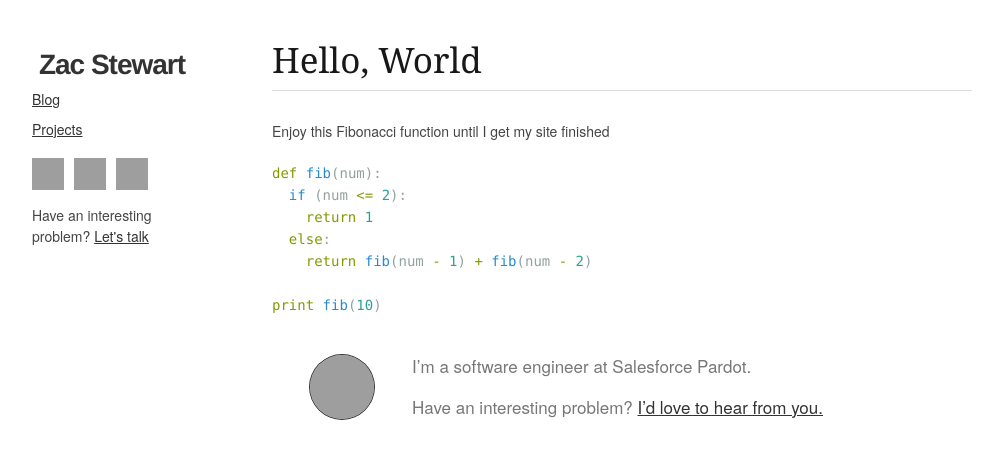
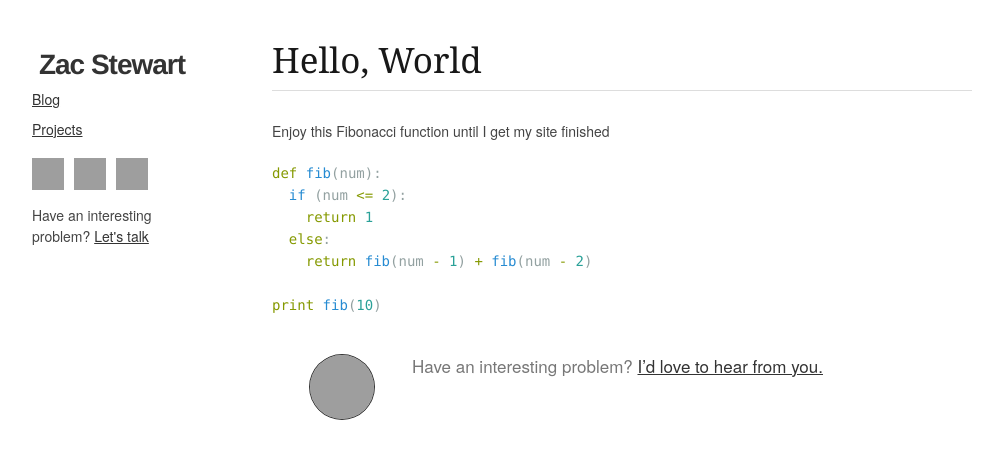
Before and after one commit to zacstewart/zacstewart.github.io, a Jekyll site: the page built from _posts/2011-06-11-hello,-world.md, in a window 1280 px wide, cut to the strip 0-459 px from the top of the page. Shown: the whole strip, without its empty margins (138-1141 px from the left). Built offline with Jekyll 4.4.1, drawn with Linux system fonts in a browser that asks for light colours; comment, search, counter and statistics services are not loaded; grey boxes are pictures that could not be loaded.

Commit message:
Remove Sfdc ref. RIP

```diff
--- a/_includes/short-bio.html
+++ b/_includes/short-bio.html
@@ -3,8 +3,6 @@
     <img src="http://gravatar.com/avatar/c5e99d5ecfaab30b92d9a7cdb34e0e33?s=64" alt="Zac Stewart" id="avatar">
   </div>
   <div class="columns omega ten">
-    <p>I’m a software engineer at Salesforce Pardot.</p>
-
     <p>
       Have an interesting problem? <a href="mailto:work@zacstewart.com?subject=Work">I’d love to hear from you.</a>
     </p>
```
